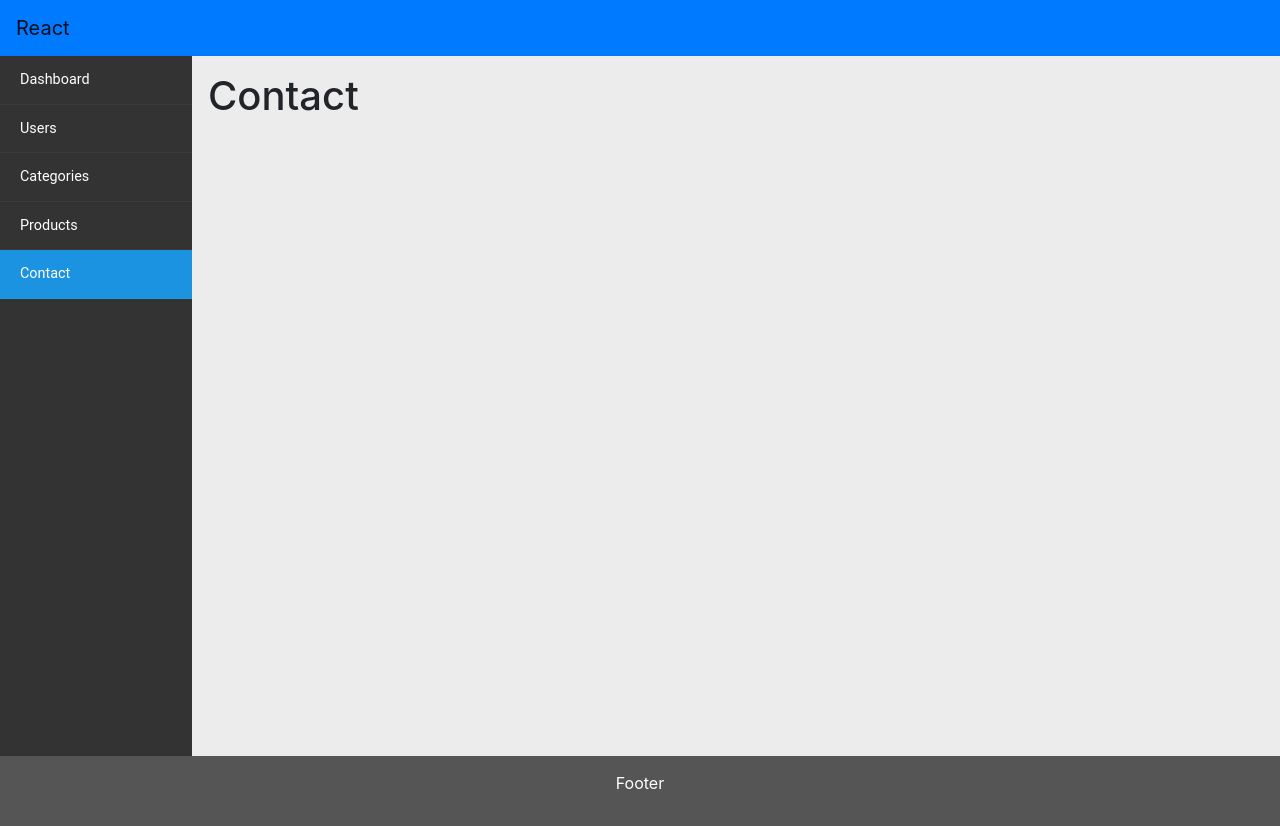
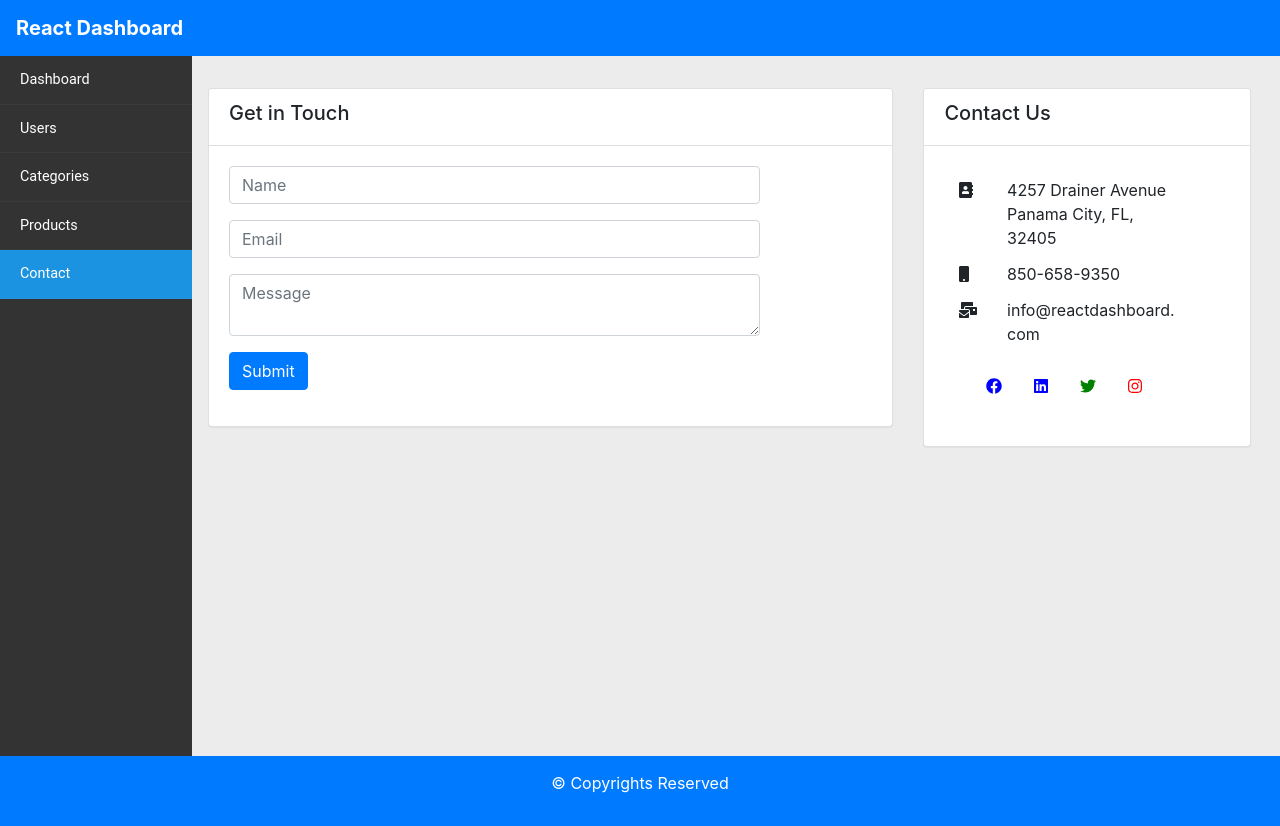
Before and after one commit to rajeshdasu25/react-redux-dashboard, a React (Create React App) app: page /contact in a window 1280 px wide. Built offline with nearby package versions, Linux system fonts and the light colour scheme.

Commit message:
UI updated for contact page

```diff
--- a/package.json
+++ b/package.json
@@ -3,8 +3,13 @@
   "version": "0.1.0",
   "private": true,
   "dependencies": {
+    "@fortawesome/fontawesome-svg-core": "^1.2.25",
+    "@fortawesome/free-brands-svg-icons": "^5.11.2",
+    "@fortawesome/free-solid-svg-icons": "^5.11.2",
+    "@fortawesome/react-fontawesome": "^0.1.7",
     "axios": "^0.19.0",
     "bootstrap": "^4.3.1",
+    "google-map-react": "^1.1.5",
     "prop-types": "^15.7.2",
     "react": "^16.9.0",
     "react-bootstrap": "^1.0.0-beta.12",
@@ -12,6 +17,7 @@
     "react-helmet": "^5.2.1",
     "react-highcharts": "^16.1.0",
     "react-loader-spinner": "^3.1.4",
+    "react-player": "^1.14.2",
     "react-redux": "^7.1.1",
     "react-router": "^5.0.1",
     "react-router-dom": "^5.0.1",
--- a/src/App.css
+++ b/src/App.css
@@ -2,6 +2,11 @@
 .navbar {
   margin-bottom: 0;
   border-radius: 0;
+}
+
+.navbar-light .navbar-brand {
+  color: #fff;
+  font-weight: bold;
 }
 
 /* Set height of the grid so .sidenav can be 100% (adjust as needed) */
@@ -177,3 +182,21 @@ footer {
   align-items: center;
   justify-content: center;
 }
+
+.contact-row {
+  margin: 0.75rem 0;
+}
+
+.brand-icon-container {
+  display:flex;
+  justify-content: center;
+}
+
+.brand-icon-container > div {
+  margin: 1rem;
+}
+
+.brand-icon-container > ul > li {
+  list-style: none;
+  padding: 1rem;
+}
--- a/src/components/common/AppHeader.js
+++ b/src/components/common/AppHeader.js
@@ -5,7 +5,7 @@ function AppHeader() {
     return (
         <header>
             <Navbar bg="primary" expand="lg">
-                <Navbar.Brand href="/">React</Navbar.Brand>
+                <Navbar.Brand href="/">React Dashboard</Navbar.Brand>
                 <Navbar.Toggle aria-controls="basic-navbar-nav" />
                 <Navbar.Collapse id="basic-navbar-nav">
                     <Nav className="mr-auto">
--- a/src/components/common/Footer.js
+++ b/src/components/common/Footer.js
@@ -1,9 +1,11 @@
 import React from 'react';
+import { FontAwesomeIcon } from '@fortawesome/react-fontawesome';
+import { faCopyright } from '@fortawesome/free-solid-svg-icons';
 
 function Footer() {
     return (
-        <footer className="container-fluid text-center">
-            <p>Footer</p>
+        <footer className="container-fluid text-center bg-primary">
+            <p>&copy; Copyrights Reserved </p>
         </footer>
     )
 };
--- /dev/null
+++ b/src/components/common/GoogleMap.js
@@ -0,0 +1,36 @@
+import React, { Component } from 'react';
+import GoogleMapReact from 'google-map-react';
+
+const AnyReactComponent = ({ text }) => <div>{text}</div>;
+
+class GoogleSimpleMap extends Component {
+  static defaultProps = {
+    center: {
+      lat: 59.95,
+      lng: 30.33
+    },
+    zoom: 11
+  };
+
+  render() {
+    const myStyle = {height: '100%', width: '100%'};
+    return (
+      // Important! Always set the container height explicitly
+      <div style={myStyle}>
+        <GoogleMapReact
+        //   bootstrapURLKeys={{ key: /* YOUR KEY HERE */ }}
+          defaultCenter={this.props.center}
+          defaultZoom={this.props.zoom}
+        >
+          <AnyReactComponent
+            lat={59.955413}
+            lng={30.337844}
+            text="My Marker"
+          />
+        </GoogleMapReact>
+      </div>
+    );
+  }
+}
+
+export default GoogleSimpleMap;
--- /dev/null
+++ b/src/components/common/IntroVideo.js
@@ -0,0 +1,23 @@
+import React from 'react';
+import ReactPlayer from 'react-player';
+
+function IntroVideo(props) {
+    return (
+        <div className='player-wrapper'>
+            <ReactPlayer
+                url='https://vimeo.com/243556536'
+                className='react-player'
+                playing
+                width='100%'
+                height='100%'
+                controls muted
+                config={{
+                    youtube: { playerVars: { showinfo: 1 } },
+                    facebook: { appId: '12345' }
+                }}
+            />
+      </div>
+    )
+};
+
+export default IntroVideo;
--- a/src/components/contact.js
+++ b/src/components/contact.js
@@ -1,14 +1,155 @@
 import React from 'react';
+import { Card, Row, Col, Form, FormControl, Button } from 'react-bootstrap';
 import { Helmet } from 'react-helmet';
+import { FontAwesomeIcon } from '@fortawesome/react-fontawesome';
+import { faMobile, faMailBulk, faAddressBook } from '@fortawesome/free-solid-svg-icons';
+import { faFacebook, faLinkedin, faTwitter, faInstagram } from '@fortawesome/free-brands-svg-icons';
+//import GoogleMap from './common/GoogleMap.js';
 
 class Contact extends React.Component {
+
+  constructor(props) {
+    super(props);
+    this.state = {
+      query: {
+        fullName: '',
+        email: '',
+        comments: ''
+      },
+      error: {
+        fullName: null,
+        email: null,
+        comments: null
+      }
+    };
+  }
+
+  handleInputChange = event => {
+    this.setState({ query: { ...this.state.query, [event.target.id]: event.target.value} });
+  }
+
+  handleSubmit = event => {
+    const { query } = this.state;
+    if (query.fullName === '') {
+      this.setState({ error: { fullName: 'Please enter your Name..!!!'} });
+    } else if (query.email === '') {
+      this.setState({ error: { email: 'Please enter your Email..!!!'} });
+    } else if (query.comments === '') {
+      this.setState({ error: { comments: 'Please enter your Query..!!!'} });
+    } else {
+      //send the values to the backend
+      //also reset both nameError and ageError here
+    }
+    event.preventDefault();
+  };
+
   render() {
+    const { query, error } = this.state;
+
     return (
       <React.Fragment>
         <Helmet>
-            <title>Contact</title>
+          <title>Contact</title>
         </Helmet>
-        <h1>Contact</h1>
+        {/* <div className="list-container">
+          <Row>
+            <Col md={12} sm={12} xs={12}>
+              <GoogleMap />
+            </Col>
+          </Row>
+        </div> */}
+        <Row>
+          <Col md={8} sm={12} xs={12}>
+            <Card>
+              <Card.Header><h5>Get in Touch</h5></Card.Header>
+              <Card.Body>
+                <Form onSubmit={this.handleSubmit}>
+                  <Form.Group as={Row} controlId="fullName">
+                    <Col sm={10}>
+                      <Form.Control
+                        type="text"
+                        placeholder="Name"
+                        value={query.fullName}
+                        onChange={e => this.handleInputChange(e)}
+                      />
+                      {error.fullName && <Form.Text className="text-danger">{error.fullName}</Form.Text>}
+                    </Col>
+                  </Form.Group>
+                  <Form.Group as={Row} controlId="Your email address">
+                    <Col sm={10}>
+                      <Form.Control
+                        type="email"
+                        placeholder="Email"
+                        value={query.email}
+                        onChange={e => this.handleInputChange(e)}
+                      />
+                      {error.email && <Form.Text className="text-danger">{error.email}</Form.Text>}
+                    </Col>
+                  </Form.Group>
+                  <Form.Group as={Row} controlId="comments">
+                    <Col sm={10}>
+                      <FormControl
+                        as="textarea" aria-label="With textarea"
+                        placeholder="Message"
+                        value={query.comments}
+                        onChange={e => this.handleInputChange(e)}
+                      />
+                      {error.comments && <Form.Text className="text-danger">{error.comments}</Form.Text>}
+                    </Col>
+                  </Form.Group><Form.Group as={Row} controlId="contactFormQuery">
+                    <Col sm={10}>
+                      <Button variant="primary" type="submit">Submit</Button>
+                    </Col>
+                  </Form.Group>
+                </Form>
+              </Card.Body>
+            </Card>
+          </Col>
+          <Col md={4} sm={12} xs={12}>
+          <Card>
+              <Card.Header><h5>Contact Us</h5></Card.Header>
+              <Card.Body>
+                <Row className="contact-row">
+                  <Col md={2} sm={2} xs={2}><FontAwesomeIcon icon={faAddressBook} /></Col>
+                  <Col md={10} sm={10} xs={10}>
+                    <Row>
+                      <Col md={10} sm={10} xs={10}>4257  Drainer Avenue</Col>
+                    </Row>
+                    <Row>
+                      <Col md={10} sm={10} xs={10}>Panama City, FL, 32405</Col>
+                    </Row>
+                  </Col>
+                </Row>
+                <Row className="contact-row">
+                  <Col md={2} sm={2} xs={2}><FontAwesomeIcon icon={faMobile} /></Col>
+                  <Col md={10} sm={10} xs={10}>
+                    <Row>
+                      <Col md={10} sm={10} xs={10}>850-658-9350</Col>
+                    </Row>
+                  </Col>
+                </Row>
+                <Row className="contact-row">
+                  <Col md={2} sm={2} xs={2}><FontAwesomeIcon icon={faMailBulk} /></Col>
+                  <Col md={10} sm={10} xs={10}>
+                    <Row>
+                      <Col md={10} sm={10} xs={10}>info@reactdashboard.com</Col>
+                    </Row>
+                  </Col>
+                </Row>
+                <Row className="contact-row">
+                  <Col md={10} sm={10} xs={10}>
+                    <div className="brand-icon-container">
+                      <div><FontAwesomeIcon icon={faFacebook} color="blue" /></div>
+                      <div><FontAwesomeIcon icon={faLinkedin} color="blue" /></div>
+                      <div><FontAwesomeIcon icon={faTwitter} color="green" /></div>
+                      <div><FontAwesomeIcon icon={faInstagram} color="red" /></div>
+                    </div>
+                  </Col>
+                </Row>
+              </Card.Body>
+              </Card>
+          </Col>
+        </Row>
       </React.Fragment>
     );
   }
--- a/src/components/users/viewAllUsers.js
+++ b/src/components/users/viewAllUsers.js
@@ -61,10 +61,10 @@ class ViewAllUsers extends React.Component {
                                     </tr>
                                 );
                             })}
-                            {users && (users.length === 0) && <tr><td colSpan="4"><div className="loader-container">
+                            {users && (users.length === 0) && <tr><td colSpan="5"><div className="loader-container">
                                 <Loader type="Watch" color="#00BFFF" />
                             </div></td></tr>}
-                            {!users && <tr><td colSpan="4">No data found..!!!</td></tr>}
+                            {!users && <tr><td colSpan="5">No data found..!!!</td></tr>}
                         </tbody>
                     </table>
                     <ModalPopup
```
Also changed, not shown: src/components/dashboard.js (+35 -11 lines), 2 other files (tests, documents, lock files or other folders).
